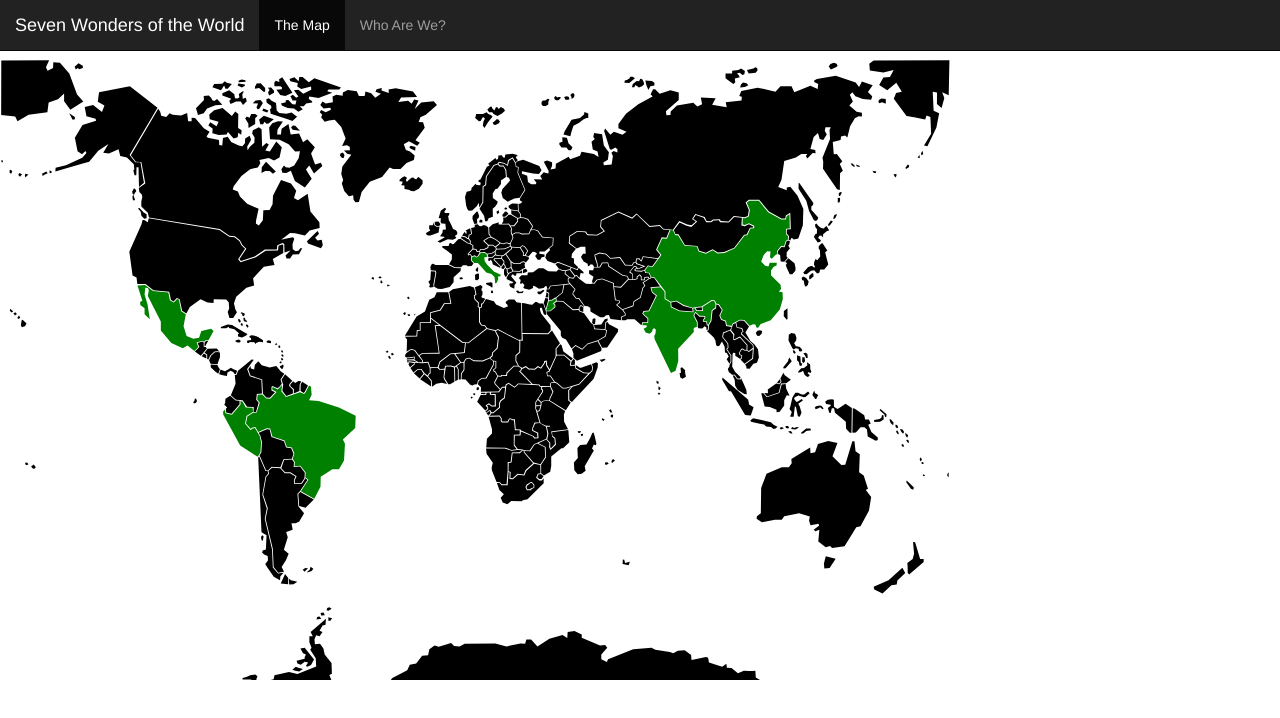
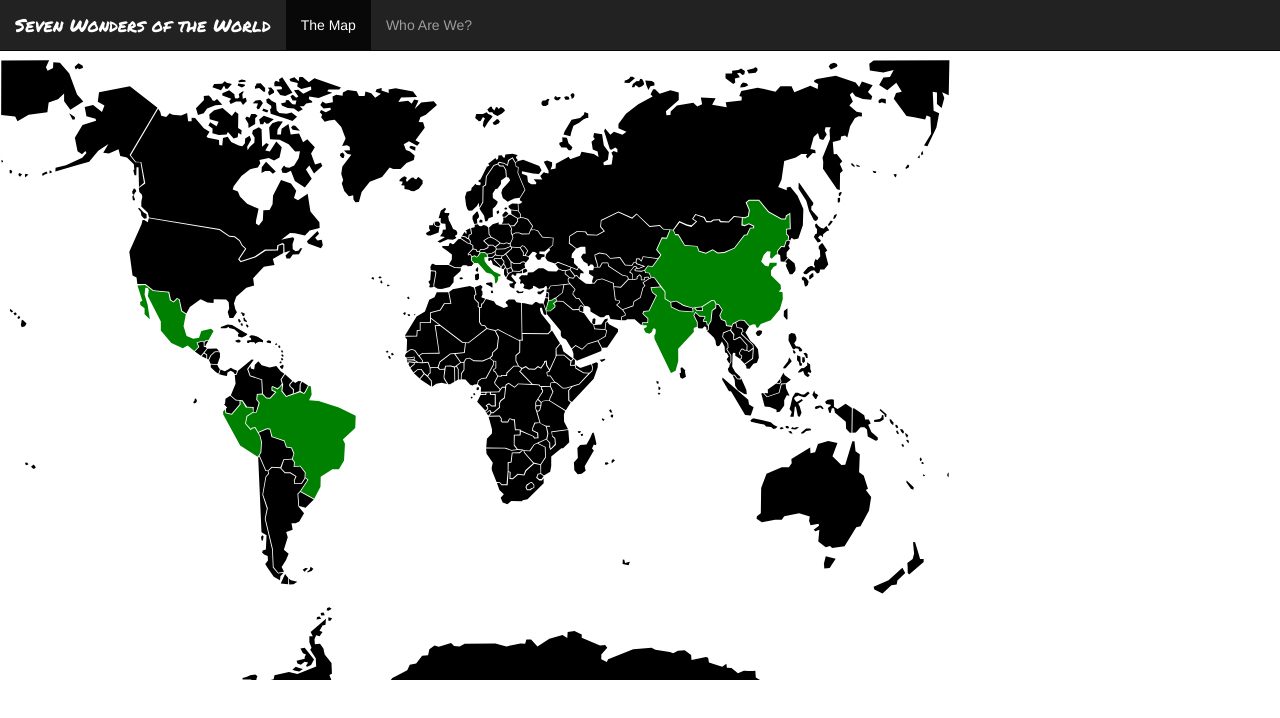
Before and after one commit to vixhez/cfg-7wonders, a plain HTML site: page index.html in a window 1280 px wide. Drawn offline with nearby package versions, Linux system fonts and the light colour scheme.

Commit message:
css update

```diff
--- a/index.html
+++ b/index.html
@@ -15,6 +15,9 @@
 
         <!-- Latest compiled JavaScript -->
         <script src="https://maxcdn.bootstrapcdn.com/bootstrap/3.4.1/js/bootstrap.min.js"></script>
+
+        <!-- Font -->
+        <link href="https://fonts.googleapis.com/css2?family=Permanent+Marker&display=swap" rel="stylesheet">
 
         <nav class="navbar navbar-inverse navbar-fixed-top">
             <div class="container-fluid">
@@ -47,7 +50,7 @@
                     <rect fill="none" id="canvas_background" height="602" width="802" y="-1" x="-1"/>
                 </g>
                 <g>
-                    <title>Layer 1</title>
+                    <title>Planet Earth</title>
                     <path d="m781.68,324.4l-2.31,8.68l-12.53,4.23l-3.75,-4.4l-1.82,0.5l3.4,13.12l5.09,0.57l6.79,2.57l0,2.57l3.11,-0.57l4.53,-6.27l0,-5.13l2.55,-5.13l2.83,0.57l-3.4,-7.13l-0.52,-4.59l-3.97,0.41l0,0z" id="kalimantan"/>
                     <path d="m852.76,348.29l-0.37,24.44l3.52,-0.19l4.63,-5.41l3.89,0.19l2.5,2.24l0.83,6.9l7.96,4.2l2.04,-0.75l0,-2.52l-6.39,-5.32l-3.15,-7.28l2.5,-1.21l-1.85,-4.01l-3.7,-0.09l-0.93,-4.29l-9.81,-6.62l-1.67,-0.28l0,0z" id="papua new guinea"/>
 
--- a/main.css
+++ b/main.css
@@ -19,3 +19,8 @@
 #india{
     fill: green;
 }
+
+.navbar-brand {
+    font-family: Permanent Marker, Trebuchet MS;
+    color: green;
+}
```
Also changed, not shown: aboutus.html (+3 -0 lines).
